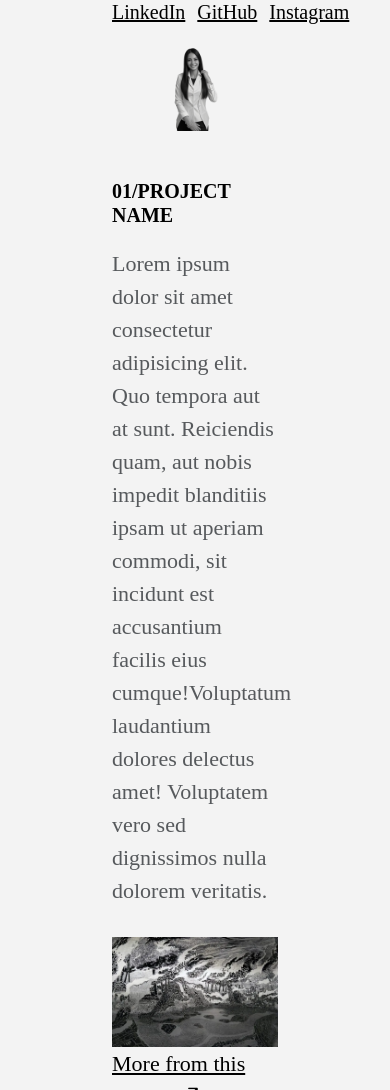
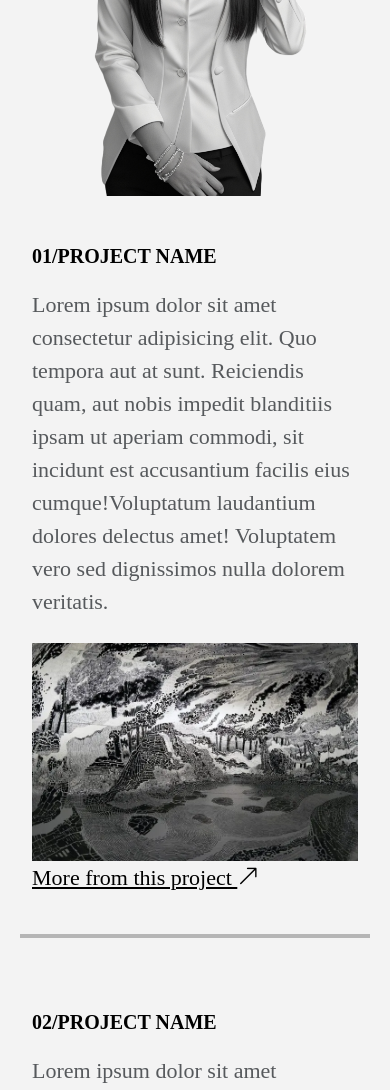
Before and after one commit to monick96/minimalistPortfolioHTML-CSS, a plain HTML site: page index.html in a window 390 px wide. Shown: the part 343-1433 px from the top of the page. Drawn offline with nearby package versions, Linux system fonts and the light colour scheme.

Commit message:
add styles to smmall screen

```diff
--- a/static/css/style2.css
+++ b/static/css/style2.css
@@ -76,3 +76,38 @@ hr {
 footer a {
     color: black;
 }
+
+/* Estilos para pantallas pequeñas */
+@media only screen and (max-width: 768px) {
+    body {
+        margin: 20px; /* Reducir el margen general en pantallas pequeñas */
+    }
+
+    #image img {
+        max-width: 100%; /* Asegurar que la imagen de perfil sea responsive */
+    }
+
+    .title h1 {
+        font-size: 32px; /* Reducir el tamaño del título en pantallas pequeñas */
+    }
+
+    #links ul {
+        flex-wrap: wrap; /* Permitir que los enlaces se envuelvan en pantallas pequeñas */
+    }
+
+    #links a {
+        margin-right: 8px; /* Reducir el margen entre los enlaces */
+    }
+
+    #projects .container {
+        margin-top: 10px; /* Reducir el margen entre los proyectos en pantallas pequeñas */
+    }
+
+    #projects h5 {
+        font-size: 20px; /* Reducir el tamaño de los títulos de proyectos en pantallas pequeñas */
+    }
+
+    #projects img {
+        margin-top: 5px; /* Reducir el margen superior de las imágenes en pantallas pequeñas */
+    }
+}
```
